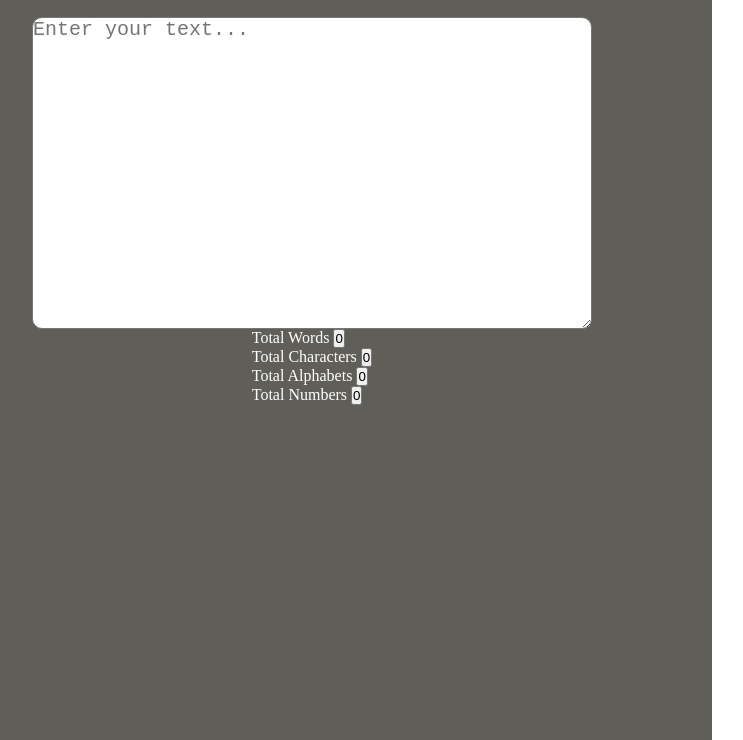
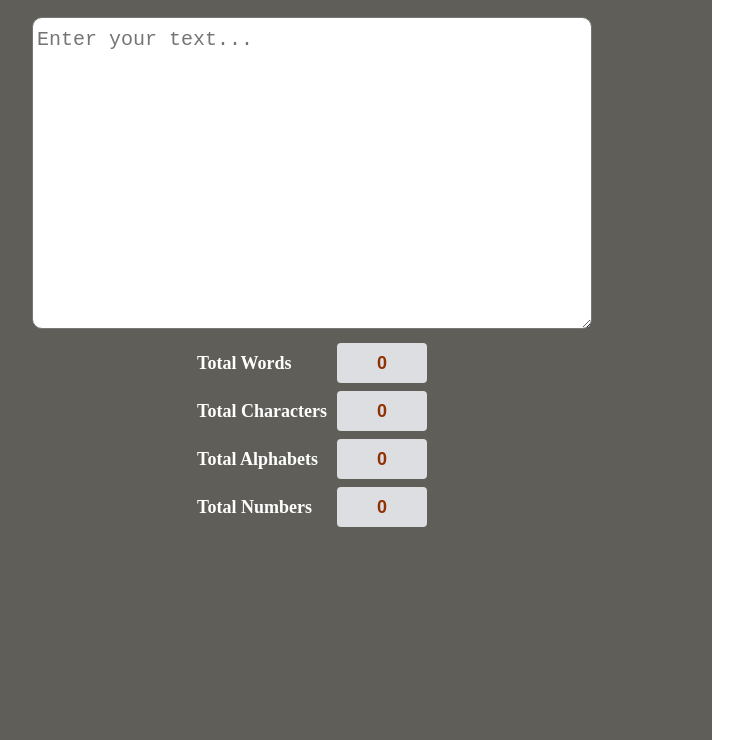
Before and after one commit to anshulshakya0605/InterviewJavaScript, a plain HTML site: page WordsCounter/index.html in a window 1280 px wide. Shown: the part 60-800 px from the top of the page, without its empty margins (88-831 px from the left). Drawn offline with Linux system fonts and the light colour scheme.

Commit message:
add css in words counter

```diff
--- a/WordsCounter/style.css
+++ b/WordsCounter/style.css
@@ -24,4 +24,44 @@
     max-width: 780px;
     resize: vertical;
     margin-top: 20px;
+    padding: 4px;
+    padding-top: 10px;
+    transition: box-shadow .15s ease-in-out;
 }
+
+.container textarea:focus {
+
+    box-shadow: 0px 0px 2px 4px rgb(150, 148, 138);
+}
+
+.outputBox {
+    display: flex;
+    flex-direction: column;
+    margin-top: 10px;
+}
+
+.outputBox div {
+    display: flex;
+    justify-content: space-between;
+    align-items: center;
+    padding: 4px;
+
+}
+.outputBox input {
+    width: 90px;
+    height: 40px;
+    margin-left: 10px;
+    box-shadow: 1px rgb(91, 86, 86);
+    border: none;
+    border-radius: 4px;
+    background-color: rgb(220, 222, 225);
+    color: rgb(144, 50, 6);
+    font-weight: bold;
+    font-size: large;
+}
+
+.outputBox label{
+    font-weight: bold;
+    font-size: large;
+
+}
```
